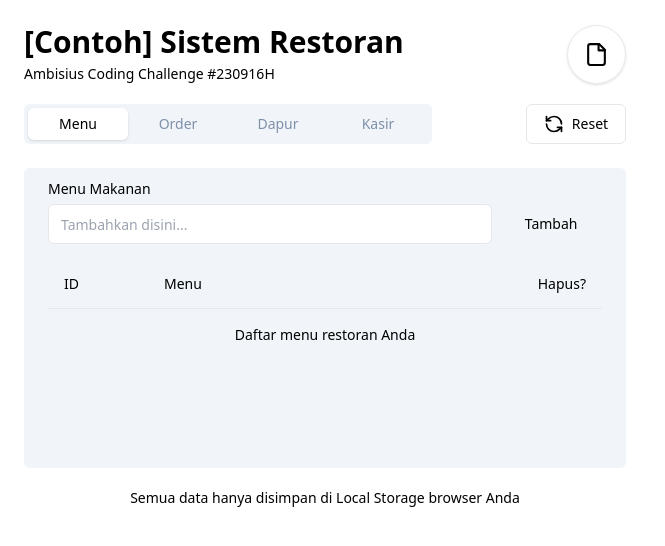
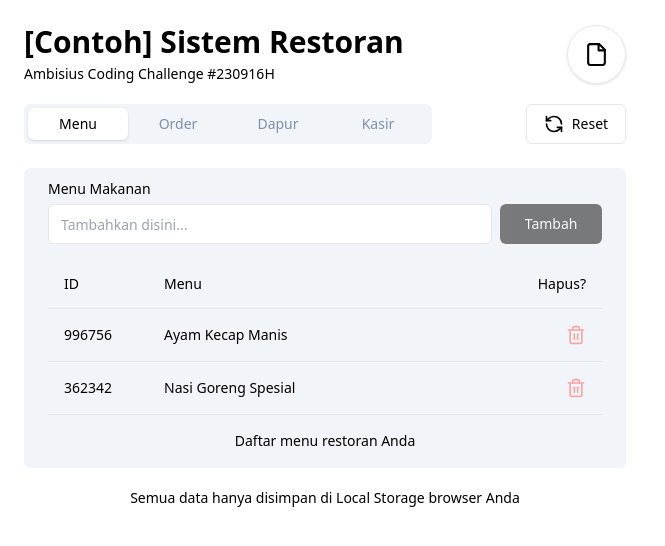
Before and after one commit to leoringo/ambisius-lab, a Next.js app: page /menu in a window 1280 px wide. Shown: the top 546 px of the page, without its empty margins (0-665 px from the left). Built offline with nearby package versions, Linux system fonts and the light colour scheme.

Commit message:
fixed: fixing for feature reset (unfinished)

```diff
--- a/src/components/MenuList.tsx
+++ b/src/components/MenuList.tsx
@@ -1,17 +1,42 @@
-export default function MenuList({ id, name }: { id: string; name: string }) {
+export default function MenuList({
+    id,
+    name,
+    deleteMenu,
+}: {
+    id: string;
+    name: string;
+    deleteMenu: (id: string) => void;
+}) {
     return (
         <tr className="border-b transition-colors hover:bg-muted/50 data-[state=selected]:bg-muted">
-            <td className="p-4 align-middle [&amp;:has([role=checkbox])]:pr-0 font-medium">{id}</td>
-            <td className="p-4 align-middle [&amp;:has([role=checkbox])]:pr-0">{name}</td>
+            <td className="p-4 align-middle [&amp;:has([role=checkbox])]:pr-0 font-medium">
+                {id}
+            </td>
+            <td className="p-4 align-middle [&amp;:has([role=checkbox])]:pr-0">
+                {name}
+            </td>
             <td className="p-4 align-middle [&amp;:has([role=checkbox])]:pr-0 flex justify-end">
-                <svg xmlns="http://www.w3.org/2000/svg" width="20" height="20" viewBox="0 0 24 24" fill="none" stroke="currentColor" stroke-width="2" stroke-linecap="round" stroke-linejoin="round" className="text-red-300 hover:text-red-500 cursor-pointer">
+                <button onClick={() => deleteMenu(id)}>
+                    <svg
+                        xmlns="http://www.w3.org/2000/svg"
+                        width="20"
+                        height="20"
+                        viewBox="0 0 24 24"
+                        fill="none"
+                        stroke="currentColor"
+                        stroke-width="2"
+                        stroke-linecap="round"
+                        stroke-linejoin="round"
+                        className="text-red-300 hover:text-red-500 cursor-pointer"
+                    >
                         <path d="M3 6h18"></path>
                         <path d="M19 6v14c0 1-1 2-2 2H7c-1 0-2-1-2-2V6"></path>
                         <path d="M8 6V4c0-1 1-2 2-2h4c1 0 2 1 2 2v2"></path>
                         <line x1="10" x2="10" y1="11" y2="17"></line>
                         <line x1="14" x2="14" y1="11" y2="17"></line>
                     </svg>
+                </button>
             </td>
         </tr>
-    )
+    );
 }
--- a/src/components/Navbar.tsx
+++ b/src/components/Navbar.tsx
@@ -1,7 +1,7 @@
 // src/components/Navbar.tsx
-
 import Link from 'next/link';
 import { useRouter } from 'next/router';
+import { resetMenu } from '@/services/menuService';
 
 const Navbar: React.FC = () => {
     const router = useRouter();
@@ -42,7 +42,8 @@ const Navbar: React.FC = () => {
                     <Link href="/kasir"
                         className={isActive('/kasir')}>Kasir</Link>
                 </div>
-                <Link href="/menu"
+                <button
+                    onClick={resetMenu}
                     className="inline-flex items-center justify-center rounded-md text-sm font-medium ring-offset-background transition-colors focus-visible:outline-none focus-visible:ring-2 focus-visible:ring-ring focus-visible:ring-offset-2 disabled:pointer-events-none disabled:opacity-50 border border-input bg-background hover:bg-accent hover:text-accent-foreground h-10 px-4 py-2 w-[100px]"><svg xmlns="http://www.w3.org/2000/svg" width="20" height="20" viewBox="0 0 24 24"
                         fill="none" stroke="currentColor" strokeWidth="2" strokeLinecap="round" strokeLinejoin="round"
                         className="mr-2">
@@ -50,7 +51,7 @@ const Navbar: React.FC = () => {
                         <path d="M3 3v5h5"></path>
                         <path d="M3 12a9 9 0 0 0 9 9 9.75 9.75 0 0 0 6.74-2.74L21 16"></path>
                         <path d="M16 16h5v5"></path>
-                    </svg>Reset</Link>
+                    </svg>Reset</button>
             </div>
         </main>
     );
--- a/src/pages/menu/index.tsx
+++ b/src/pages/menu/index.tsx
@@ -1,51 +1,52 @@
 import { useEffect, useState } from "react"
+import { resetMenu } from "@/services/menuService";
 import MenuList from "@/components/MenuList";
 
-interface menuList {
+interface MenuList {
     id: string;
     name: string;
 }
 
-export default function CardSandbox() {
-    const [newMenu, setNewMenu] = useState<string>("")
-    const [menuList, setMenuList] = useState<menuList[]>([])
+export default function MenuTable() {
+    const [newMenu, setNewMenu] = useState<string>("");
+    const [menuList, setMenuList] = useState<MenuList[]>([]);
 
-    const menu = [
-        { "id": "996756", "name": "Ayam Kecap Manis" },
-        { "id": "362342", "name": "Nasi Goreng Spesial" }
-    ]
-
-    const setLocalStorage = () => {
-        if (!localStorage.getItem('menus')) {
-            localStorage.setItem('menus', JSON.stringify(menu))
+    const fetchMenus = () => {
+        if (!localStorage.getItem("menus")) {
+            resetMenu();
         }
-
-        if (!menuList) {
-            const storedData = localStorage.getItem('menus')
-            const menus: menuList[] = storedData ? JSON.parse(storedData) : []
-            setMenuList(menus)
-        }
-    }
+        const storedData = localStorage.getItem("menus");
+        const menus: MenuList[] = storedData ? JSON.parse(storedData) : [];
+        setMenuList(menus);
+    };
 
     const inputHandler = (event: React.ChangeEvent<HTMLInputElement>) => {
-        setNewMenu(event.target.value)
-    }
+        setNewMenu(event.target.value);
+    };
 
     const newMenuSubmitted = (event: any) => {
-        event.preventDefault()
-        const storedData = localStorage.getItem('menus')
-        const menus: menuList[] = storedData ? JSON.parse(storedData) : []
-        const payload: menuList = {
+        event.preventDefault();
+        const storedData = localStorage.getItem("menus");
+        const menus: MenuList[] = storedData ? JSON.parse(storedData) : [];
+        const payload: MenuList = {
             id: String(Math.floor(100000 + Math.random() * 900000)),
-            name: newMenu
-        }
-        menus.push(payload)
-        localStorage.setItem('menus', JSON.stringify(menus))
+            name: newMenu,
+        };
+        menus.unshift(payload);
+        localStorage.setItem("menus", JSON.stringify(menus));
+        fetchMenus();
+        setNewMenu("")
+    };
+
+    const deleteMenu = (id: string) => {
+        const filteredMenu = menuList.filter(menu => menu.id !== id)
+        localStorage.setItem("menus", JSON.stringify(filteredMenu))
+        fetchMenus();
     }
 
     useEffect(() => {
-        setLocalStorage()
-    }, [menuList])
+        fetchMenus();
+    }, []);
 
     return (
         <div className="px-6 space-y-5 w-[650px]">
@@ -69,7 +70,8 @@ export default function CardSandbox() {
                                         onChange={inputHandler}
                                     />
                                     <button
-                                        className="inline-flex items-center justify-center rounded-md text-sm font-medium ring-offset-background transition-colors focus-visible:outline-none focus-visible:ring-2 focus-visible:ring-ring focus-visible:ring-offset-2 disabled:pointer-events-none disabled:opacity-50 bg-primary text-primary-foreground hover:bg-primary/90 h-10 px-4 py-2 w-[120px]"
+                                        disabled={!newMenu}
+                                        className="inline-flex items-center justify-center rounded-md text-sm font-medium ring-offset-background transition-colors focus-visible:outline-none focus-visible:ring-2 focus-visible:ring-ring focus-visible:ring-offset-2 disabled:pointer-events-none disabled:opacity-50 bg-primary text-primary-foreground hover:bg-primary/90 h-10 px-4 py-2 w-[120px] bg-black text-white"
                                         onClick={newMenuSubmitted}
                                     >
                                         Tambah
@@ -95,7 +97,7 @@ export default function CardSandbox() {
                                 </thead>
                                 <tbody className="[&amp;_tr:last-child]:border-0">
                                     {menuList.map(menu => (
-                                        <MenuList key={menu.id} id={menu.id} name={menu.name} />
+                                        <MenuList key={menu.id} id={menu.id} name={menu.name} deleteMenu={deleteMenu}/>
                                     ))}
                                 </tbody>
                             </table>
--- /dev/null
+++ b/src/services/menuService.ts
@@ -0,0 +1,9 @@
+export const menuDummy = [
+    { id: "996756", name: "Ayam Kecap Manis" },
+    { id: "362342", name: "Nasi Goreng Spesial" },
+];
+
+export const resetMenu = () => {
+    localStorage.clear()
+    localStorage.setItem("menus", JSON.stringify(menuDummy));
+}
```
Also changed, not shown: src/providers/MenuProvider.tsx (added, +8 -0 lines). Lines whose indentation alone changed are shown as unchanged.
